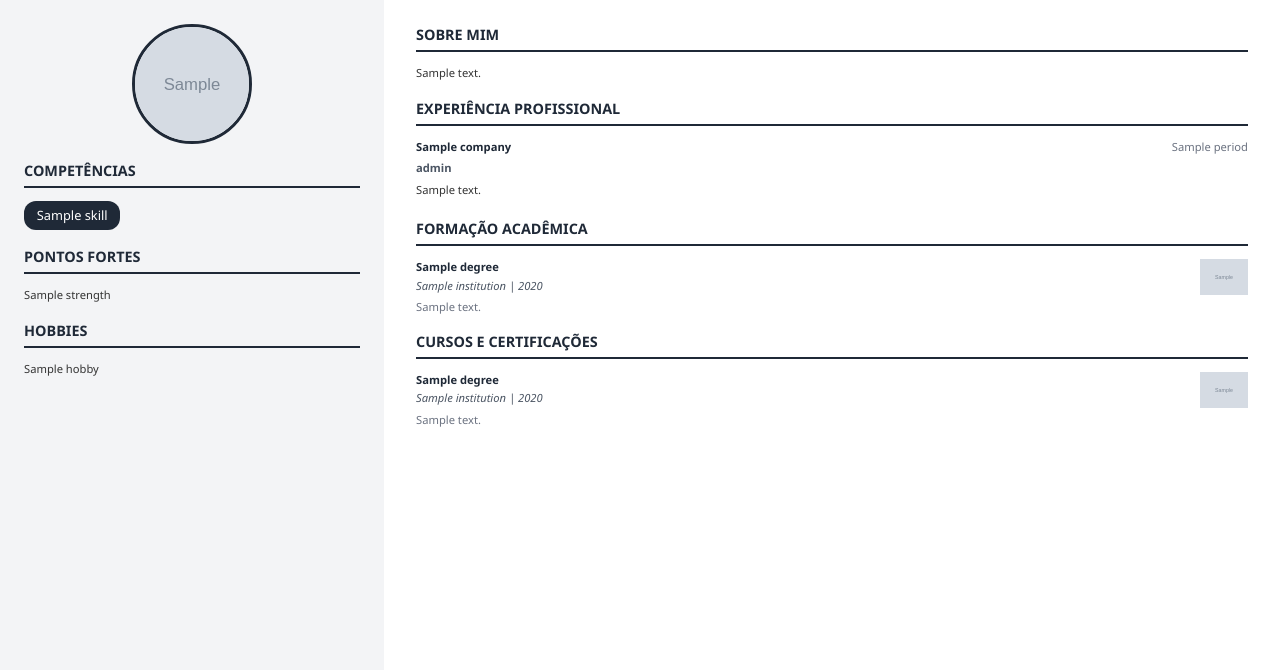
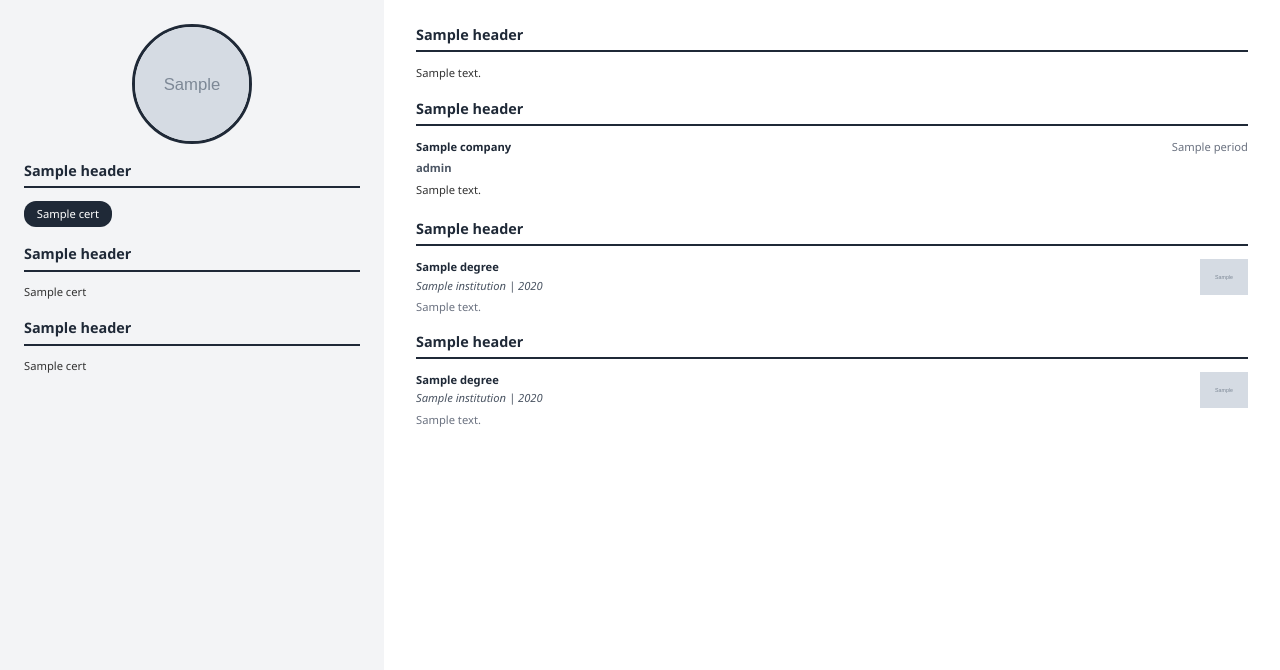
Before and after one commit to matmarqs/weasy-cv, a Python web app: template templates/resume.html in a window 1280 px wide. Shown: the part 130-800 px from the top of the page. Run offline with Jinja, Linux system fonts and the light colour scheme; the template is opened without the code that fills it: most values are stand-ins (such as "Sample title", 1, 10 or a date in 2020); grey boxes marked "Sample" are stand-in pictures.

Commit message:
Mais modularidade nos componentes no .json. Só aparecem se existirem, e header list

```diff
--- a/templates/components/header.html
+++ b/templates/components/header.html
@@ -3,7 +3,7 @@
     <h1>{{ name }}</h1>
     <h2>{{ role }}</h2>
   </div>
-  {% include "components/sections/newcontact.html" %}
+  {% include "components/sections/contact.html" %}
 </div>
 
 <style>
--- a/templates/components/sections/certifications.html
+++ b/templates/components/sections/certifications.html
@@ -1,6 +1,7 @@
+{% if certifications %}
 <div class="section">
-  <h3>CURSOS E CERTIFICAÇÕES</h3>
-  {% for cert in certifications %}
+  <h3>{{ certifications.header }}</h3>
+  {% for cert in certifications.list %}
   <div class="cert-item">
     <div class="cert-header">
       <div class="cert-info">
@@ -17,6 +18,7 @@
   </div>
   {% endfor %}
 </div>
+{% endif %}
 
 <style>
   .cert-item {
--- a/templates/components/sections/contact.html
+++ b/templates/components/sections/contact.html
@@ -1,29 +1,22 @@
-<div class="section">
-  <h3>CONTATO</h3>
-  {% for contact in contacts %}
-  <div class="contact-item">
-      <i class="{{ contact.icon }}"></i>
-      <a href="{{ contact.href }}">{{ contact.value }}</a>
-  </div>
-  {% endfor %}
-</div>
+{% for contact in contacts %}
+<span class="contact-item">
+    <a href="{{ contact.href }}"><i class="{{ contact.icon }}"></i> {{ contact.value }}</a>
+</span>
+{% endfor %}
 
 <style>
   .contact-item {
-    display: flex;
-    align-items: center;
-    margin-bottom: 0.5rem;
+    margin-right: 16px;
   }
 
   .contact-item i {
     width: 16px;
     text-align: center;
-    margin-right: 8px;
-    color: #1F2937;
+    color: white;
   }
 
   .contact-item a {
-    color: #1F2937;
+    color: white;
     text-decoration: none;
   }
 
--- a/templates/components/sections/education.html
+++ b/templates/components/sections/education.html
@@ -1,6 +1,7 @@
+{% if education %}
 <div class="section">
-  <h3>FORMAÇÃO ACADÊMICA</h3>
-  {% for edu in education %}
+  <h3>{{ education.header }}</h3>
+  {% for edu in education.list %}
   <div class="education-item">
     <div class="education-header">
       <div class="education-info">
@@ -17,6 +18,7 @@
   </div>
   {% endfor %}
 </div>
+{% endif %}
 
 <style>
   .education-item {
--- a/templates/components/sections/experience.html
+++ b/templates/components/sections/experience.html
@@ -1,6 +1,7 @@
+{% if experience %}
 <div class="section">
-  <h3>EXPERIÊNCIA PROFISSIONAL</h3>
-  {% for job in experience %}
+  <h3>{{ experience.header }}</h3>
+  {% for job in experience.list %}
   <div class="experience-item">
     <div class="experience-header">
       <span class="company">{{ job.company }}</span>
@@ -11,6 +12,7 @@
   </div>
   {% endfor %}
 </div>
+{% endif %}
 
 <style>
   .experience-item {
--- a/templates/components/sections/hobbies.html
+++ b/templates/components/sections/hobbies.html
@@ -1,11 +1,13 @@
+{% if hobbies %}
 <div class="section">
-  <h3>HOBBIES</h3>
-  {% for hobby in hobbies %}
+  <h3>{{ hobbies.header }}</h3>
+  {% for hobby in hobbies.list %}
   <div class="hobby">
     <span>{{ hobby }}</span>
   </div>
   {% endfor %}
 </div>
+{% endif %}
 
 <style>
   .hobby {
--- a/templates/components/sections/newcontact.html
+++ /dev/null
@@ -1,27 +0,0 @@
-{% for contact in contacts %}
-<span class="newcontact-item">
-    <i class="{{ contact.icon }}"></i>
-    <a href="{{ contact.href }}">{{ contact.value }}</a>
-</span>
-{% endfor %}
-
-<style>
-  .newcontact-item {
-    margin-right: 16px;
-  }
-
-  .newcontact-item i {
-    width: 16px;
-    text-align: center;
-    color: white;
-  }
-
-  .newcontact-item a {
-    color: white;
-    text-decoration: none;
-  }
-
-  .newcontact-item a:hover {
-    text-decoration: underline;
-  }
-</style>
--- a/templates/components/sections/profile.html
+++ b/templates/components/sections/profile.html
@@ -1,4 +1,6 @@
+{% if aboutme %}
 <div class="section">
-  <h3>SOBRE MIM</h3>
-  <p>{{ summary }}</p>
+  <h3>{{ aboutme.header }}</h3>
+  <p>{{ aboutme.text }}</p>
 </div>
+{% endif %}
--- a/templates/components/sections/skills.html
+++ b/templates/components/sections/skills.html
@@ -1,11 +1,13 @@
+{% if skills %}
 <div class="section">
-  <h3>COMPETÊNCIAS</h3>
+  <h3>{{ skills.header }}</h3>
   <div class="skills">
-    {% for skill in skills %}
+    {% for skill in skills.list %}
     <div class="skill-tag">{{ skill }}</div>
     {% endfor %}
   </div>
 </div>
+{% endif %}
 
 <style>
   .skills {
@@ -19,7 +21,7 @@
     color: white;
     padding: 0.3rem 0.8rem;
     border-radius: 12px;
-    font-size: 0.8rem;
+    font-size: 0.7rem;
     white-space: nowrap;
   }
 </style>
--- a/templates/components/sections/strengths.html
+++ b/templates/components/sections/strengths.html
@@ -1,11 +1,13 @@
+{% if strengths %}
 <div class="section">
-  <h3>PONTOS FORTES</h3>
-  {% for strength in strengths %}
+  <h3>{{ strengths.header }}</h3>
+  {% for strength in strengths.list %}
   <div class="strength">
     <span>{{ strength }}</span>
   </div>
   {% endfor %}
 </div>
+{% endif %}
 
 <style>
   .strength {
```
Also changed, not shown: data/cyber.json (+73 -45 lines).
